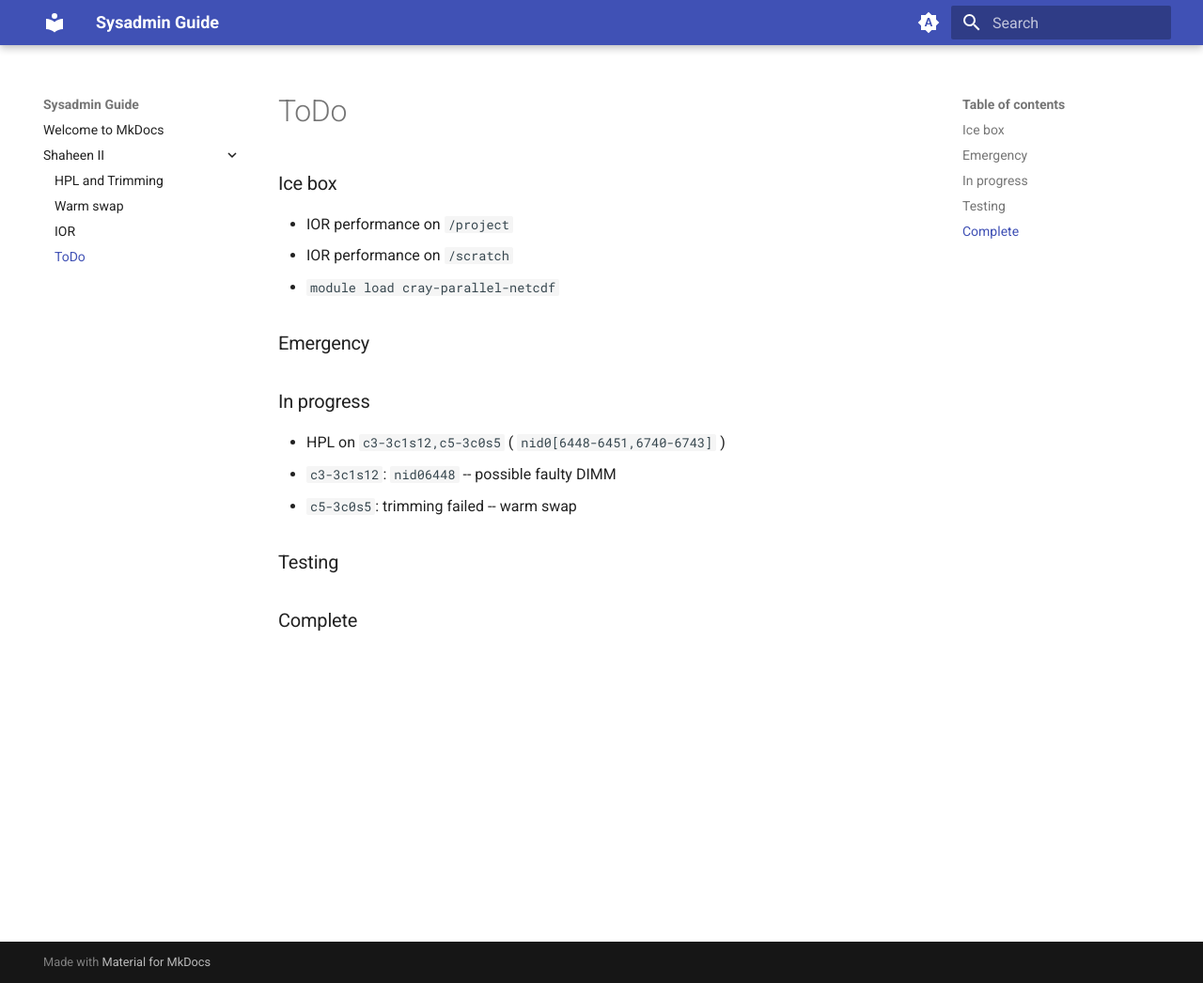
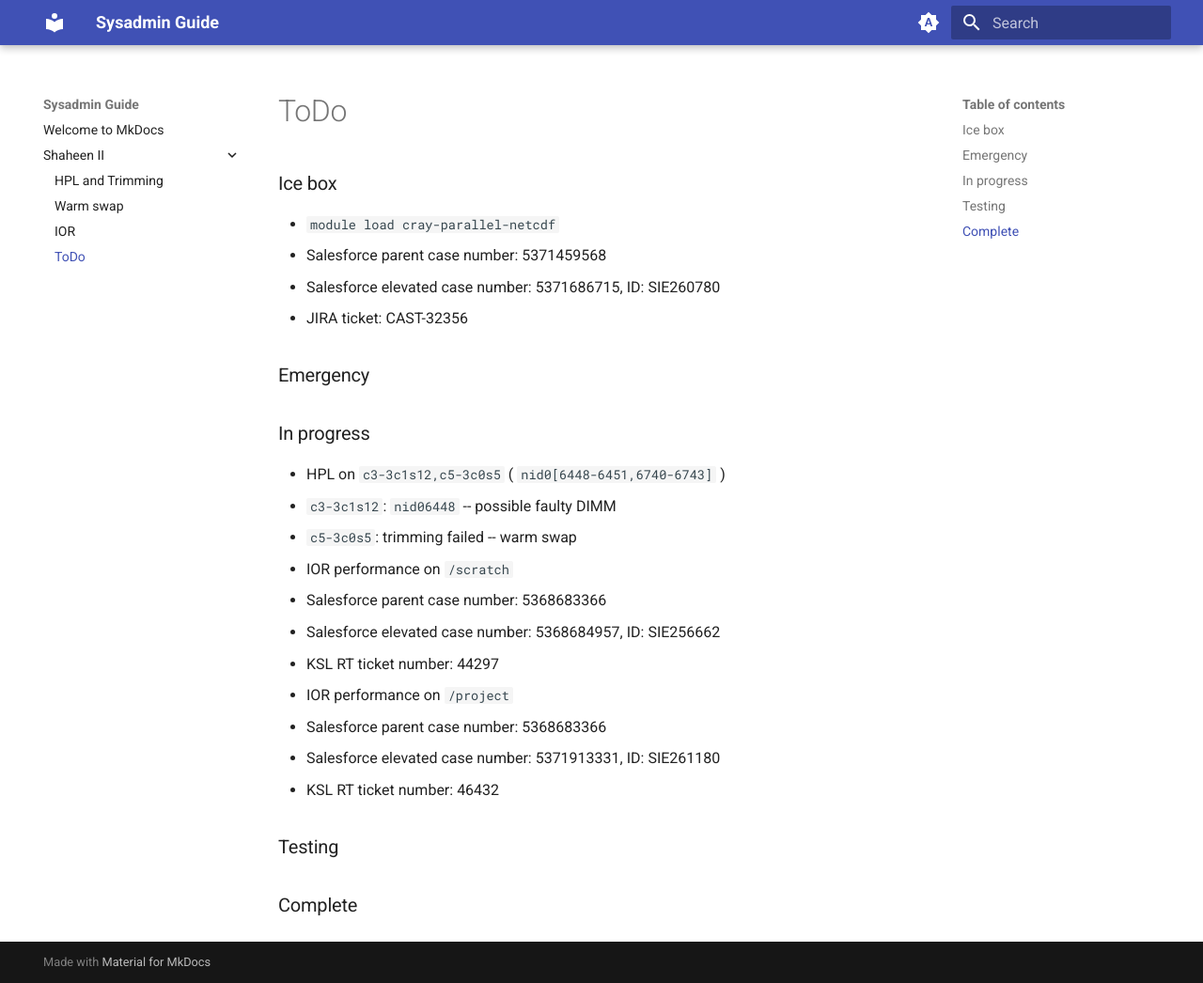
Before and after one commit to farhanma/hpe, an MkDocs documentation site: the page built from docs/shaheen2/todo.md, in a window 1280 px wide and 1046 px high. Shown: the whole window at 94% size. Built offline with MkDocs 1.6.1 and Material for MkDocs 9.7.7, drawn with Linux system fonts in a browser that asks for light colours.

Commit message:
update the task list

```diff
--- a/docs/shaheen2/todo.md
+++ b/docs/shaheen2/todo.md
@@ -4,17 +4,26 @@ title: ToDo
 
 ### Ice box
 
-- IOR performance on `/project`
-- IOR performance on `/scratch`
 - `module load cray-parallel-netcdf`
+  * Salesforce parent case number: 5371459568
+  * Salesforce elevated case number: 5371686715, ID: SIE260780
+  * JIRA ticket: CAST-32356
 
 ### Emergency
 
 ### In progress
 
 - HPL on `c3-3c1s12,c5-3c0s5` ( `nid0[6448-6451,6740-6743]` )
-  - `c3-3c1s12`: `nid06448` -- possible faulty DIMM
-  - `c5-3c0s5`: trimming failed -- warm swap
+  * `c3-3c1s12`: `nid06448` -- possible faulty DIMM
+  * `c5-3c0s5`: trimming failed -- warm swap
+- IOR performance on `/scratch`
+  * Salesforce parent case number: 5368683366
+  * Salesforce elevated case number: 5368684957, ID: SIE256662
+  * KSL RT ticket number: 44297
+- IOR performance on `/project`
+  * Salesforce parent case number: 5368683366
+  * Salesforce elevated case number: 5371913331, ID: SIE261180
+  * KSL RT ticket number: 46432
 
 ### Testing
 
```
Also changed, not shown: 1 other file.
